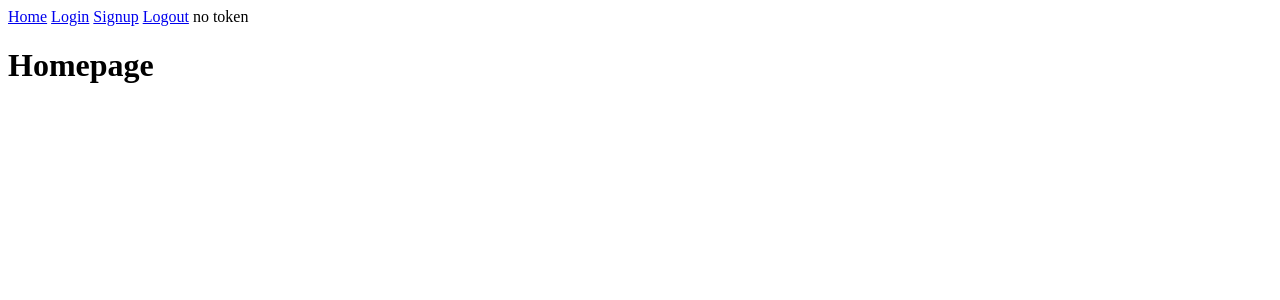
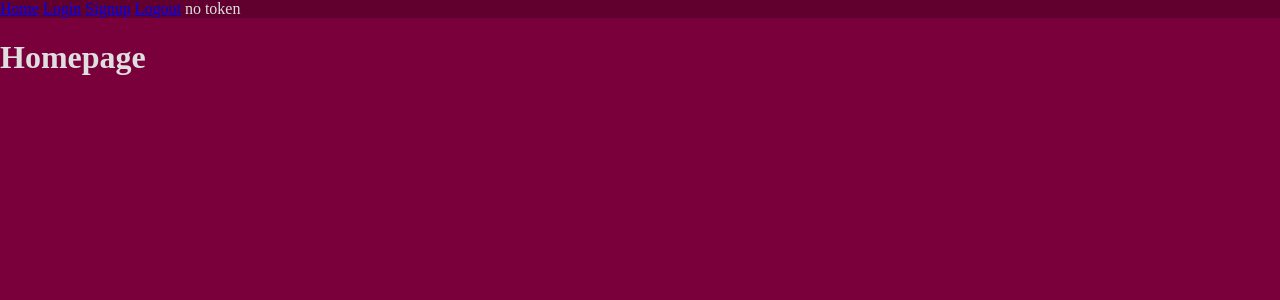
Before and after one commit to neil-lobo/scavenger-frontend, a SvelteKit app: page / in a window 1280 px wide. Shown: the top 300 px of the page. Built offline with nearby package versions, Linux system fonts and the light colour scheme; no server answers.

Commit message:
add particle background

```diff
--- a/package.json
+++ b/package.json
@@ -32,6 +32,8 @@
 	},
 	"type": "module",
 	"dependencies": {
-		"js-cookie": "^3.0.5"
+		"js-cookie": "^3.0.5",
+		"svelte-particles": "^2.11.0",
+		"tsparticles-slim": "^2.11.1"
 	}
 }
--- a/src/app.html
+++ b/src/app.html
@@ -1,6 +1,13 @@
 <!DOCTYPE html>
 <html lang="en">
 	<head>
+		<style>
+			body {
+				margin: 0;
+				background-color: #7a003b;
+				color: rgb(223, 223, 223);
+			}
+		</style>
 		<meta charset="utf-8" />
 		<link rel="icon" href="%sveltekit.assets%/favicon.png" />
 		<meta name="viewport" content="width=device-width" />
--- a/src/routes/+layout.svelte
+++ b/src/routes/+layout.svelte
@@ -5,11 +5,57 @@
 	import { setContext } from "svelte";
 	import { writable } from "svelte/store";
 	import Cookies from "js-cookie";
+	import Particles from "svelte-particles";
+	import { loadSlim } from "tsparticles-slim";
 
 	export let data: LayoutData;
 	const tokenStore = writable<string>();
 	setContext("token", tokenStore);
 	let user: User | undefined;
+	// eslint-disable-next-line @typescript-eslint/no-explicit-any
+	const particlesConfig: any = {
+		particles: {
+			color: {
+				value: "#fdc056"
+			},
+			links: {
+				enable: false
+			},
+			move: {
+				enable: true,
+				speed: 0.25,
+				direction: "top-right"
+			},
+			number: {
+				value: 100
+			},
+			size: {
+				value: {
+					max: 3,
+					min: 1
+				},
+				animation: {
+					enable: true,
+					speed: 1
+				}
+			},
+			opacity: {
+				value: {
+					max: 1,
+					min: 0.5
+				},
+				animation: {
+					enable: true,
+					speed: 0.25
+				}
+			}
+		}
+	};
+
+	// eslint-disable-next-line @typescript-eslint/no-explicit-any
+	const particlesInit = async (engine: any) => {
+		await loadSlim(engine);
+	};
 
 	tokenStore.subscribe((jwt) => {
 		if (jwt === "") {
@@ -49,6 +95,8 @@
 	}
 </script>
 
+<Particles id="tsparticles" class="tsparticles" options={particlesConfig} {particlesInit} />
+<div id="nav">
 	<nav>
 		<a href="/">Home</a>
 		<a href="/login">Login</a>
@@ -56,5 +104,20 @@
 		<a href="/logout">Logout</a>
 		{JSON.stringify(user) ?? "no token"}
 	</nav>
+</div>
 
+<div id="slot">
 	<slot />
+</div>
+
+<style scoped>
+	#slot,
+	#nav {
+		position: relative;
+		z-index: 1;
+	}
+
+	#nav {
+		background-color: #61002f;
+	}
+</style>
```
Also changed, not shown: 1 other file (tests, documents, lock files or other folders). Lines whose indentation alone changed are shown as unchanged.
